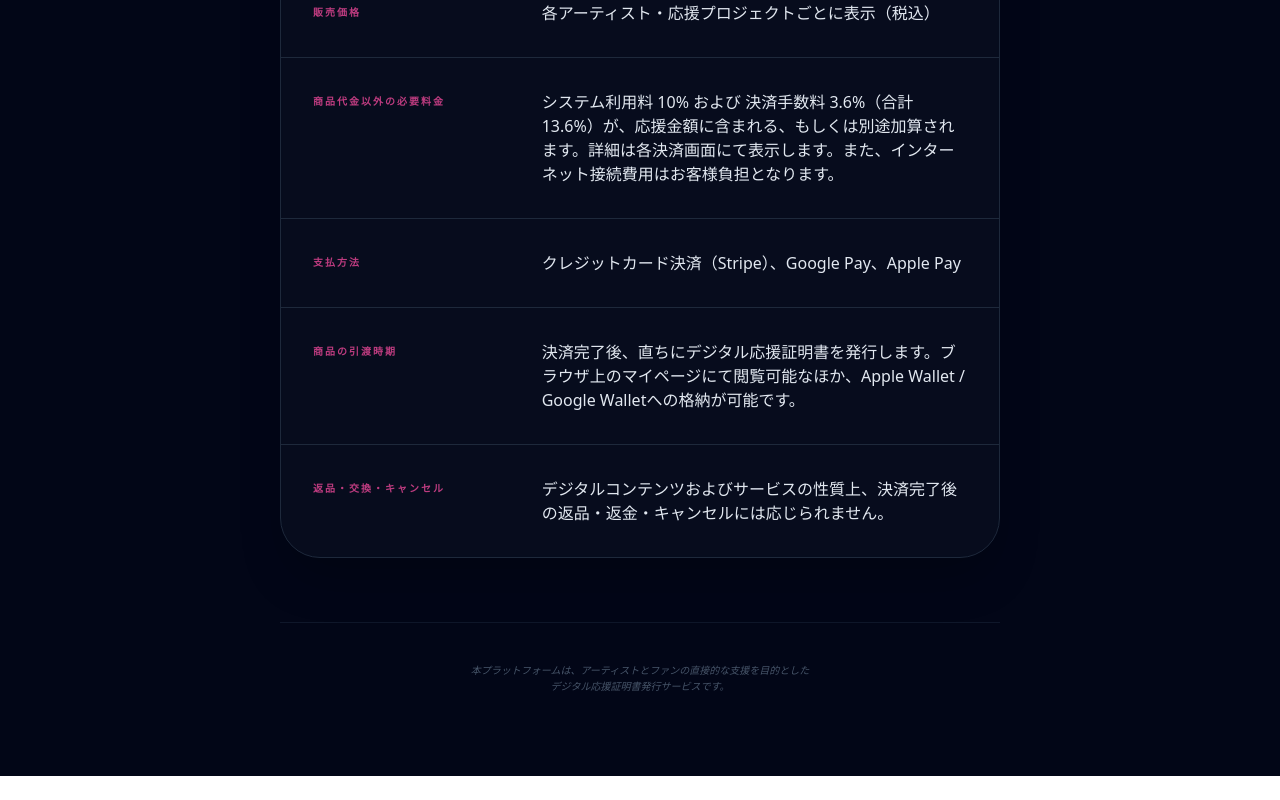
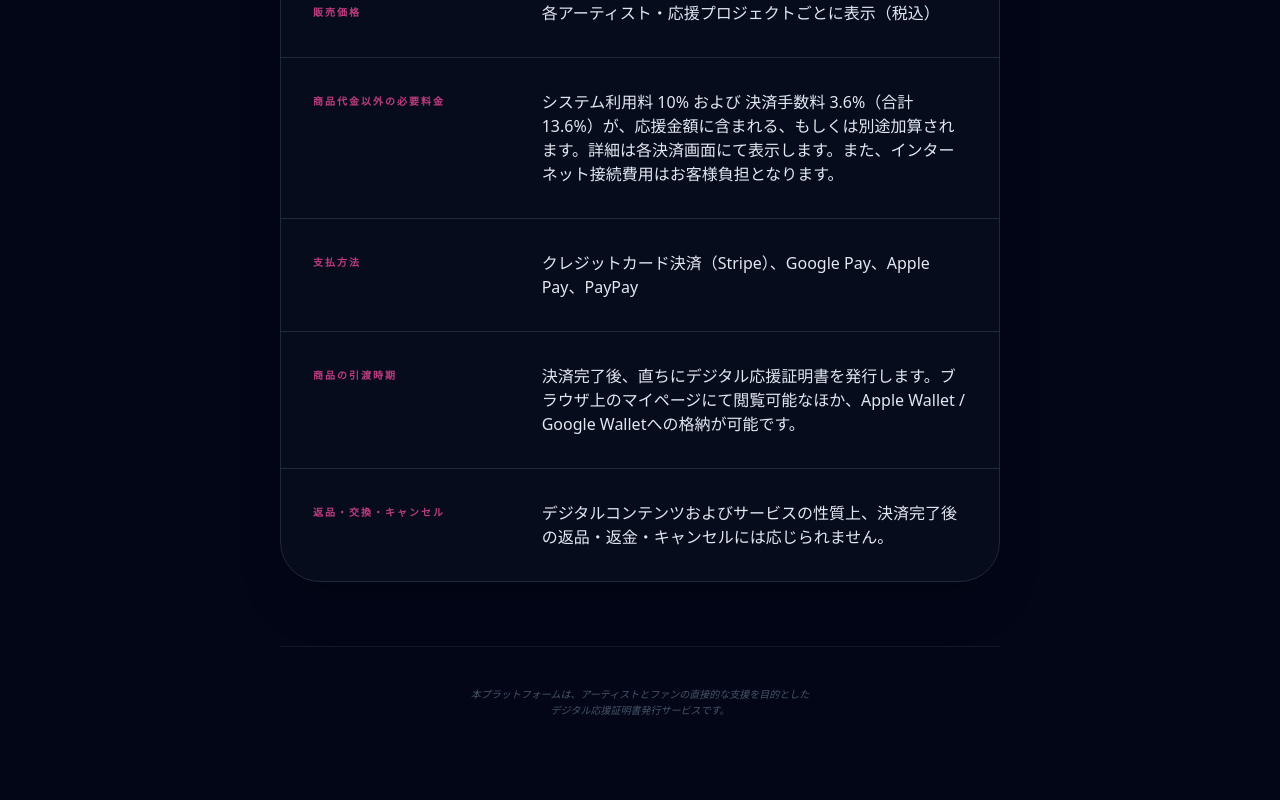
Before and after one commit to spacemindhiro/direct-cheers, a Next.js app: page /law in a window 1280 px wide. Shown: the part 860-1660 px from the top of the page. Before the commit the page ends 1636 px from the top, so only its background shows below. Built offline with nearby package versions, Linux system fonts and the light colour scheme.

Commit message:
lawにpaypay決済を表記

```diff
--- a/app/law/page.tsx
+++ b/app/law/page.tsx
@@ -17,7 +17,7 @@ export default function LawPage() {
       label: "商品代金以外の必要料金",
       value: "システム利用料 10% および 決済手数料 3.6%（合計 13.6%）が、応援金額に含まれる、もしくは別途加算されます。詳細は各決済画面にて表示します。また、インターネット接続費用はお客様負担となります。"
     },
-    { label: "支払方法", value: "クレジットカード決済（Stripe）、Google Pay、Apple Pay" },
+    { label: "支払方法", value: "クレジットカード決済（Stripe）、Google Pay、Apple Pay、PayPay" },
     {
       label: "商品の引渡時期",
       value: "決済完了後、直ちにデジタル応援証明書を発行します。ブラウザ上のマイページにて閲覧可能なほか、Apple Wallet / Google Walletへの格納が可能です。"
```
